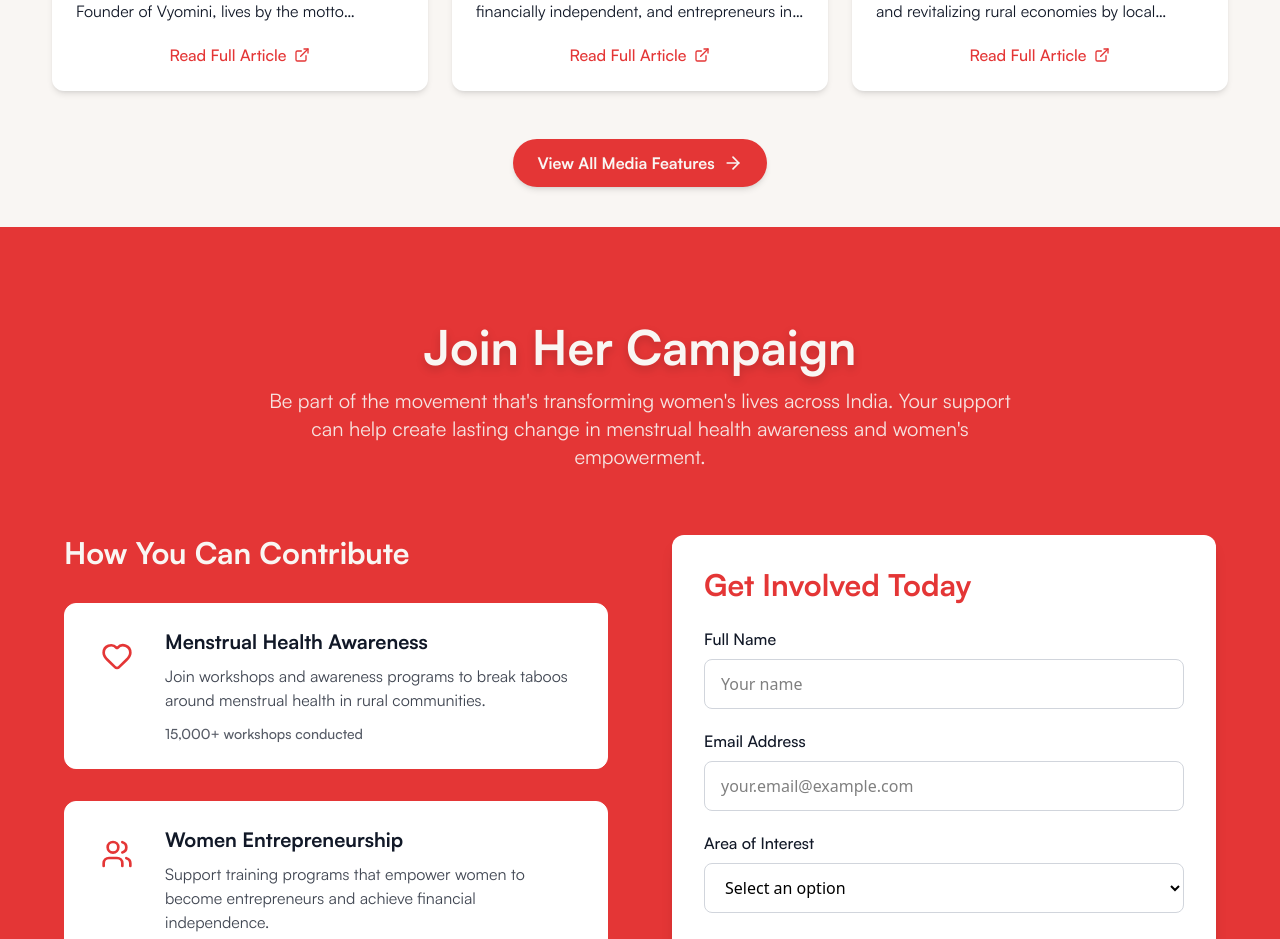
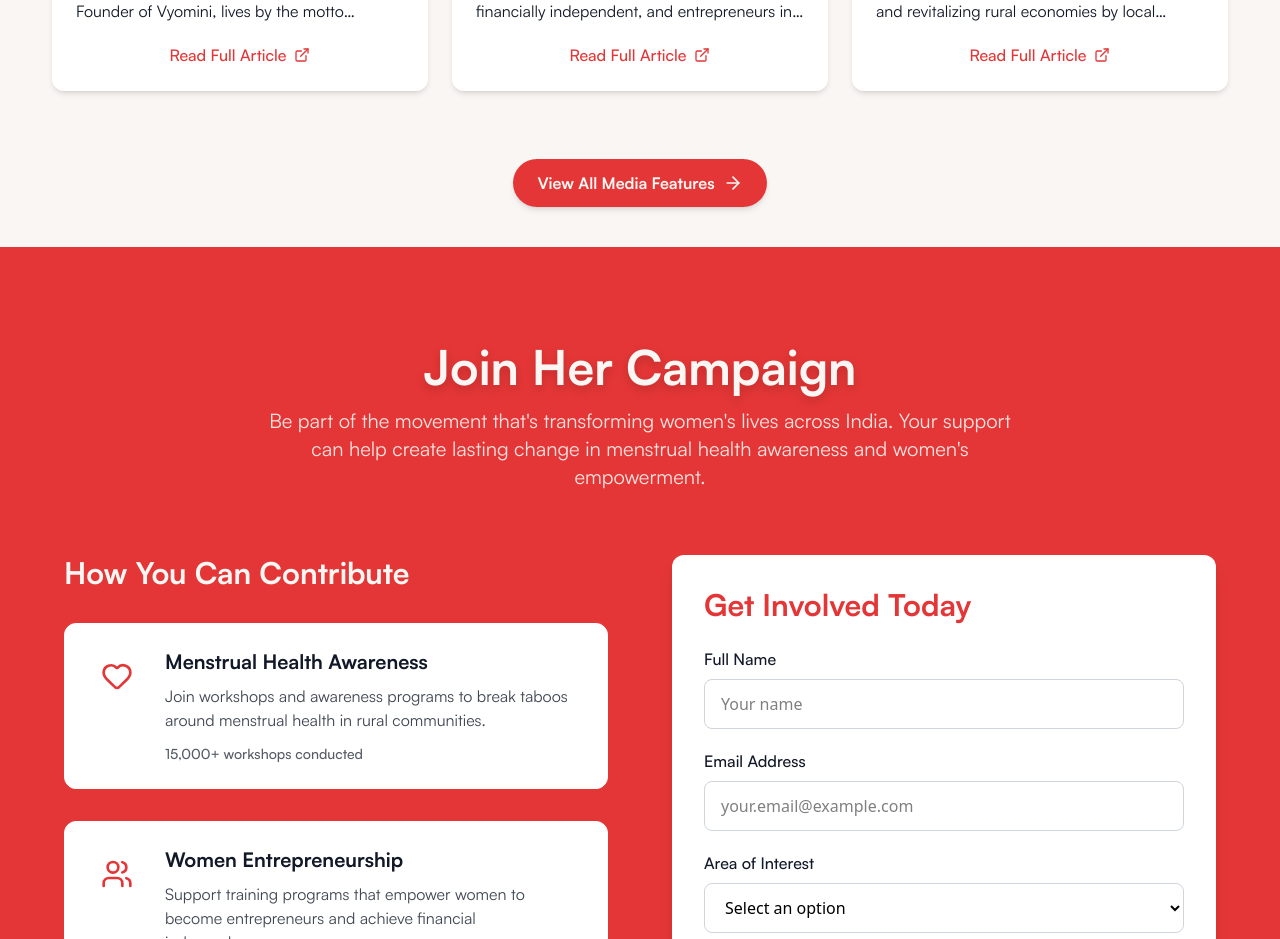
Before and after one commit to DivyaDeeptPandey/Prachi-Kaushik-Website, a React (Vite) app: page / in a window 1280 px wide. Shown: the part 6620-7559 px from the top of the page. Built offline with nearby package versions, Linux system fonts and the light colour scheme.

Commit message:
made changes on homepage

```diff
--- a/src/components/home/media.jsx
+++ b/src/components/home/media.jsx
@@ -162,7 +162,7 @@ const Media = () => {
         >
           <a
             href="/media-coverage"
-            className="inline-flex items-center gap-2 satoshi-bold bg-primary text-secondary px-5 md:px-6 py-2 md:py-3 rounded-full hover:bg-red-600 transition-all duration-300 group text-sm md:text-base shadow-md hover:shadow-lg"
+            className="inline-flex items-center gap-2 satoshi-bold bg-primary text-secondary px-5 md:px-6 py-2 md:py-3 rounded-full hover:bg-red-600 transition-all duration-300 group text-sm md:text-base shadow-md hover:shadow-lg mt-5"
           >
             View All Media Features
             <ArrowRight className="w-4 h-4 md:w-5 md:h-5 transform group-hover:translate-x-1 transition-transform" />
```
